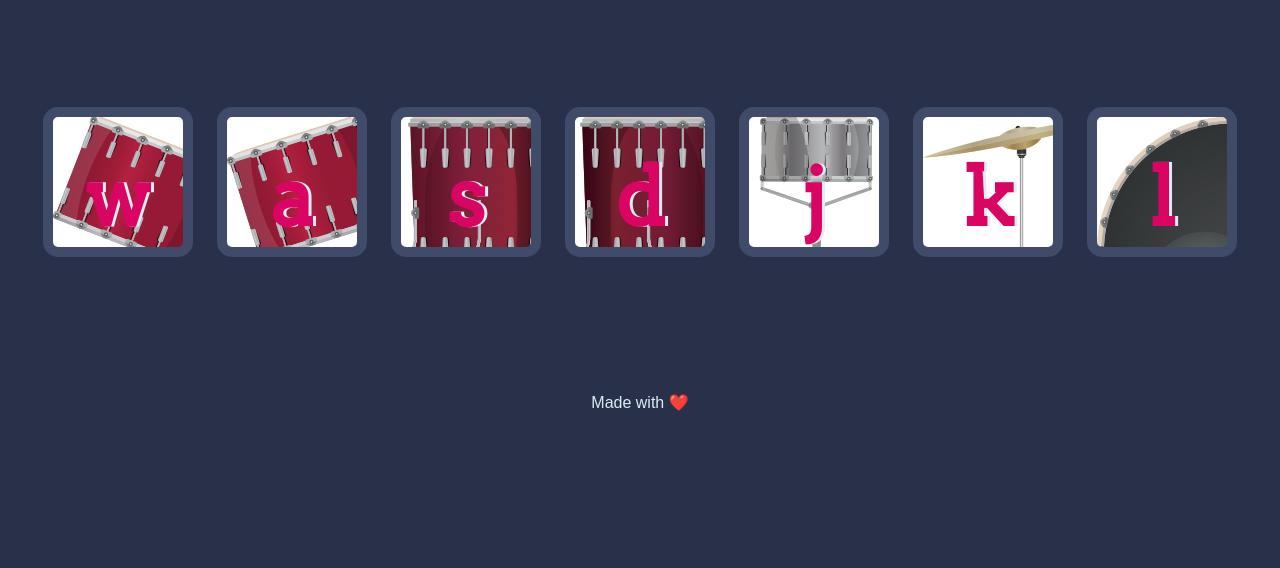
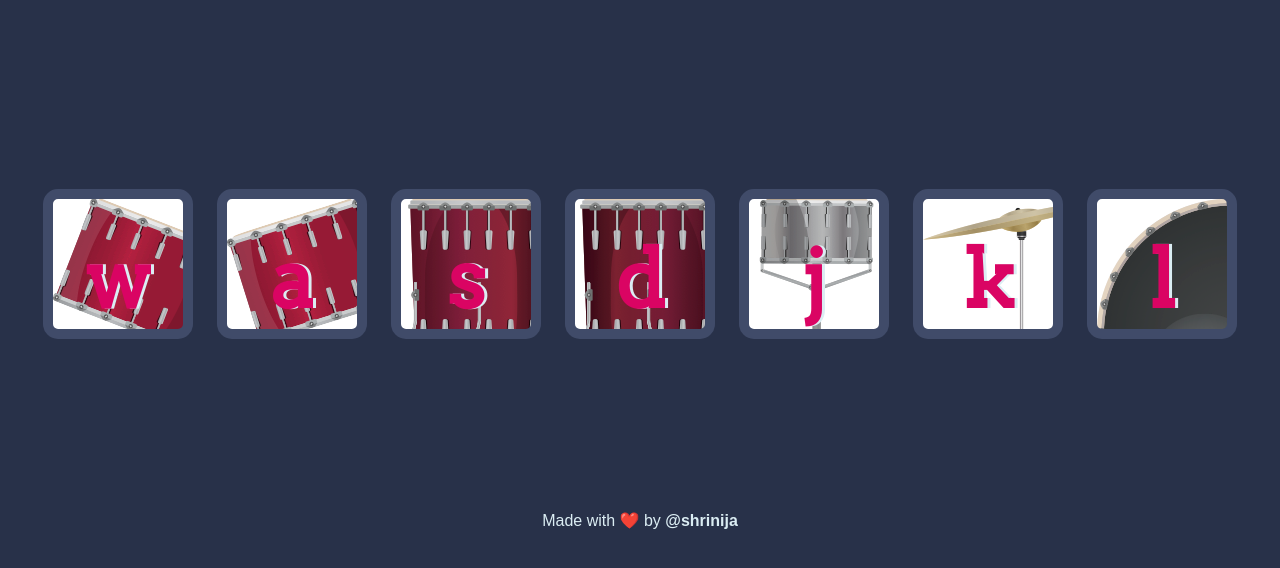
Before and after one commit to shrinija/drum-kit, a plain HTML site: page index.html in a window 1280 px wide. Shown: the part 182-750 px from the top of the page. Drawn offline with Linux system fonts and the light colour scheme.

Commit message:
- added github link

```diff
--- a/index.html
+++ b/index.html
@@ -10,6 +10,7 @@
 
 <body>
 
+  <div class="container">
     <h1 id="title">Drum 🥁 Kit</h1>
     <div class="set">
       <button class="w drum">w</button>
@@ -20,11 +21,11 @@
       <button class="k drum">k</button>
       <button class="l drum">l</button>
     </div>
-
-
     <footer>
-    Made with ❤️
+      <span>Made with ❤️ by</span> <a href="https://github.com/shrinija" target="_blank"
+        rel="noopener noreferrer">@shrinija</a>
     </footer>
+  </div>
 
   <script src="./src/index.js" charset="utf-8"></script>
 
--- a/styles/styles.sass
+++ b/styles/styles.sass
@@ -1,6 +1,13 @@
 body
     text-align: center
     background-color: #283149
+
+.container
+    display: flex
+    flex-direction: column
+    justify-content: space-between
+    align-items: center
+    height: 90vh
 
 h1
     font-size: 5rem
@@ -11,6 +18,14 @@ h1
 footer
     color: #dbedf3
     font-family: sans-serif
+    padding: 1rem 0
+    a
+        color: #dbedf3
+        text-decoration: none
+        font-weight: bold
+        transition: color 0.3s ease-in-out
+        &:hover
+            color: #da0463
 
 .w
     background-image: url("../images/tom1.png")
```
Also changed, not shown: styles/styles.css, 1 other file. Lines whose indentation alone changed are shown as unchanged.
